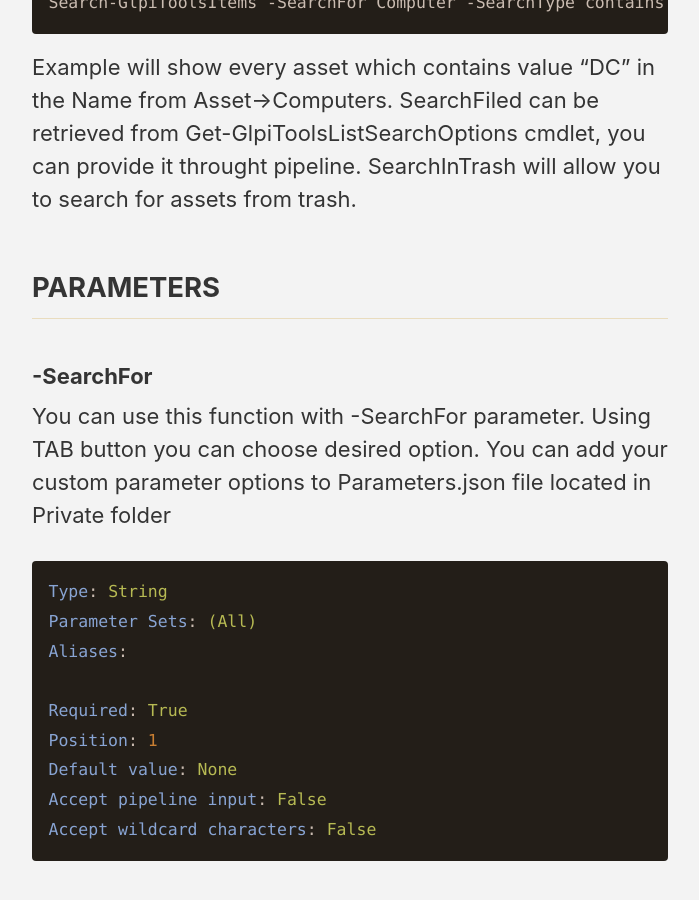
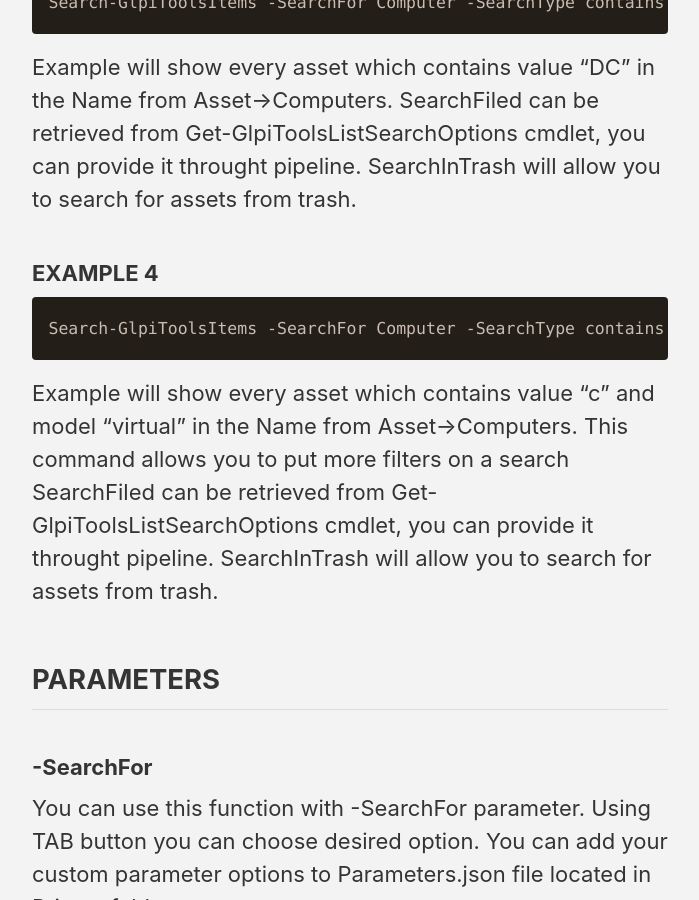
Before and after one commit to wpietrzakpl/wpietrzak.pl, a Jekyll site: the page built from _glpi/Search-GlpiToolsItems.md, in a window 1280 px wide and 900 px high, scrolled down 1600 px. Shown: the whole window, without its empty margins (290-989 px from the left). Built offline with Jekyll 4.4.1, drawn with Linux system fonts in a browser that asks for light colours; cached includes are drawn as plain includes; nearby versions of some CDN libraries.

Commit message:
new search markdown

````diff
--- a/_glpi/Search-GlpiToolsItems.md
+++ b/_glpi/Search-GlpiToolsItems.md
@@ -41,6 +41,16 @@ Search-GlpiToolsItems -SearchFor Computer -SearchType contains -SearchValue DC -
 ```
 
 Example will show every asset which contains value "DC" in the Name from Asset-\>Computers.
+SearchFiled can be retrieved from Get-GlpiToolsListSearchOptions cmdlet, you can provide it throught pipeline.
+SearchInTrash will allow you to search for assets from trash.
+
+### EXAMPLE 4
+```
+Search-GlpiToolsItems -SearchFor Computer -SearchType contains, contains -SearchField 1, 40 -SearchValue c, virtual -SearchLink AND
+```
+
+Example will show every asset which contains value "c" and model "virtual" in the Name from Asset-\>Computers.
+This command allows you to put more filters on a search
 SearchFiled can be retrieved from Get-GlpiToolsListSearchOptions cmdlet, you can provide it throught pipeline.
 SearchInTrash will allow you to search for assets from trash.
 
````
